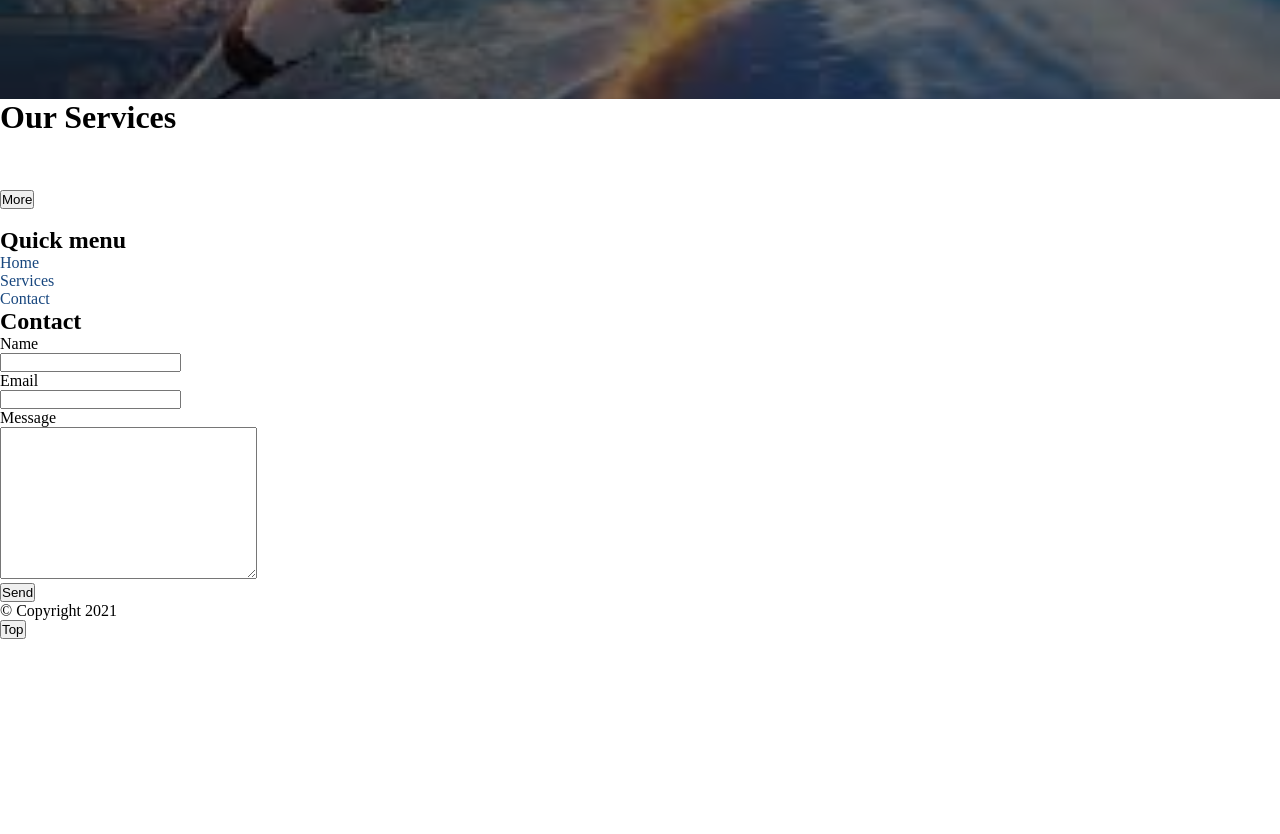
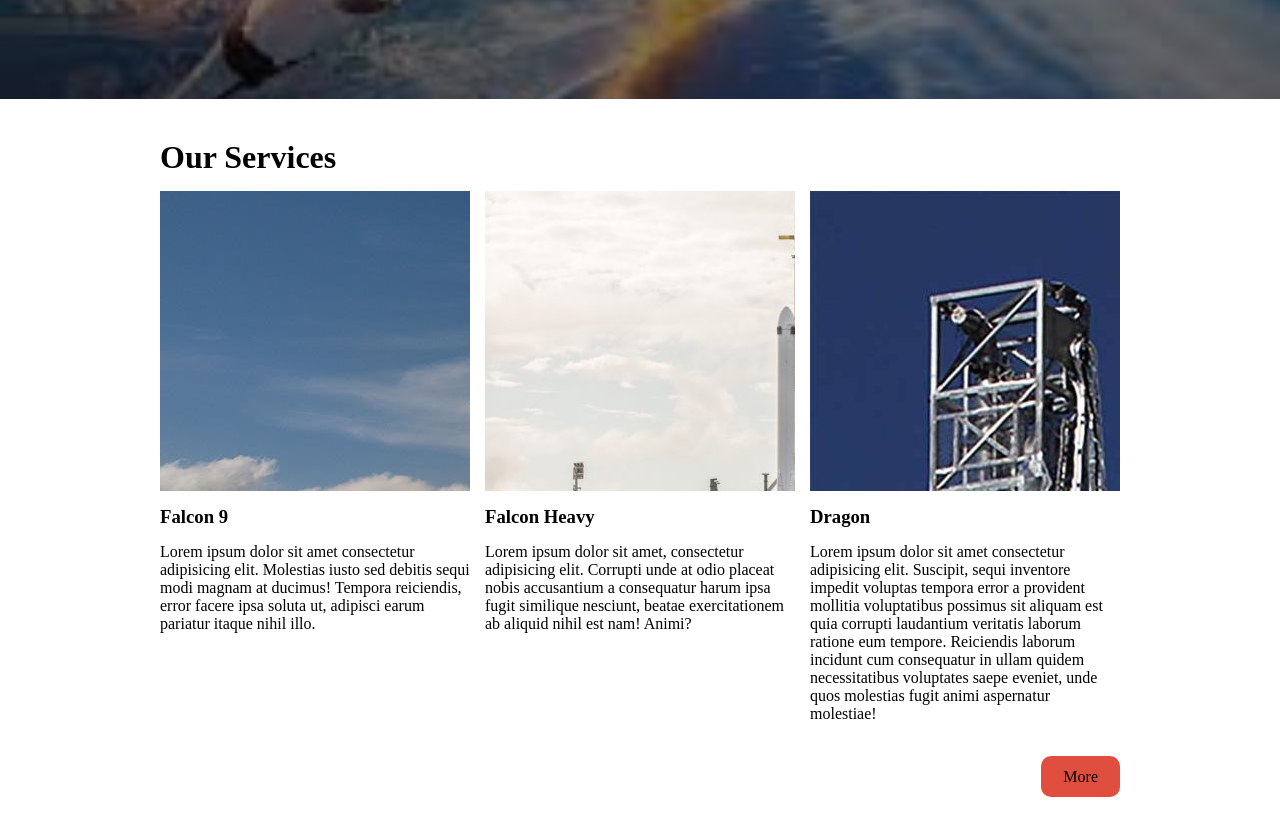
Before and after one commit to davidofug/layouts, a plain HTML site: page index.html in a window 1280 px wide. Shown: the part 560-1394 px from the top of the page. Before the commit the page ends 1199 px from the top, so only its background shows below. Drawn offline with Linux system fonts and the light colour scheme.

Commit message:
Services layout done

```diff
--- a/css/style.css
+++ b/css/style.css
@@ -57,8 +57,14 @@
         /* background: pink; */
         justify-content: flex-end;
     }
-    #sub-header-1 ul li {
-        /* background: green; */
+    #sub-header-1 ul li a{
+        padding: 5px 10px;
+        border: 2px solid transparent;
+    }
+
+    #sub-header-1 ul li a:hover{
+        border: 2px solid #287BE0;
+        border-radius: 4px;
     }
 
 #hero {
@@ -87,9 +93,14 @@
 
 }
 
+#hero button {
+    border: 3px solid rgba(220,001, 23, 0);
+}
 #hero button:hover {
     background-color: #fff;
     color: #17467E;
+    border: 3px solid #287BE0;
+
 }
 #hero video {
     position: absolute;
@@ -118,3 +129,56 @@
     flex:1;
     width: 100%;
 }
+
+#services {
+    display: grid;
+    grid-template-columns: repeat(3, 1fr);
+    grid-template-rows: 3;
+    flex-direction: column;
+    width: 960px;
+    gap: 15px;
+    /* overflow: hidden; */
+    /* border: 3px dotted #f00; */
+    margin: 40px auto 40px auto;
+}
+#services article {
+    overflow: hidden;
+}
+
+#services article figure {
+    height: 300px;
+    /* border: 2px dotted #287BE0; */
+    overflow: hidden;
+}
+
+#services article h3 {
+    margin: 15px 0;
+}
+
+#services h1,
+#services footer {
+    grid-column: span 3;
+}
+
+#services footer {
+    margin-top: 30px;
+    text-align: right;
+}
+
+#services footer a {
+    padding: 10px 20px;
+    background-color: #E04E3F;
+    border: 2px solid transparent;
+    color: #000;
+    border-radius: 10px;
+}
+
+#services footer a:hover {
+    background-color: #fff;
+    border: 2px solid #E04E3F;
+
+}
+
+#services h1 {
+    /* text-decoration: underline; */
+}
--- a/index.html
+++ b/index.html
@@ -39,18 +39,32 @@
             </section>
         </section>
     </header>
-    <main>
+    <main id="services">
         <h1>Our Services</h1>
         <article>
-            <figure><img src="" alt=""></figure>
+            <figure>
+                <img src="media/imgs/falcon9.jpeg" alt="Falcon-9-photo">
+            </figure>
+            <h3>Falcon 9</h3>
+            <p>Lorem ipsum dolor sit amet consectetur adipisicing elit. Molestias iusto sed debitis sequi modi magnam at ducimus! Tempora reiciendis, error facere ipsa soluta ut, adipisci earum pariatur itaque nihil illo.</p>
         </article>
         <article>
-            <figure><img src="" alt=""></figure>
+            <figure>
+                <img src="media/imgs/falcon-heavy.jpeg" alt="Falcon-heavy-photo">
+            </figure>
+            <h3>Falcon Heavy</h3>
+            <p>Lorem ipsum dolor sit amet, consectetur adipisicing elit. Corrupti unde at odio placeat nobis accusantium a consequatur harum ipsa fugit similique nesciunt, beatae exercitationem ab aliquid nihil est nam! Animi?</p>
         </article>
         <article>
-            <figure><img src="" alt=""></figure>
+            <figure>
+                <img src="media/imgs/dragon.jpeg" alt="Dragon-photo">
+            </figure>
+            <h3>Dragon</h3>
+            <p>Lorem ipsum dolor sit amet consectetur adipisicing elit. Suscipit, sequi inventore impedit voluptas tempora error a provident mollitia voluptatibus possimus sit aliquam est quia corrupti laudantium veritatis laborum ratione eum tempore. Reiciendis laborum incidunt cum consequatur in ullam quidem necessitatibus voluptates saepe eveniet, unde quos molestias fugit animi aspernatur molestiae!</p>
         </article>
-        <button>More</button>
+        <footer>
+            <a href="#">More</a>
+        </footer>
     </main>
     <!--footer>section*2 -->
     <footer>
```
Also changed, not shown: media/imgs/dragon.jpeg (added), media/imgs/falcon-heavy.jpeg (added), media/imgs/falcon9.jpeg (added).
